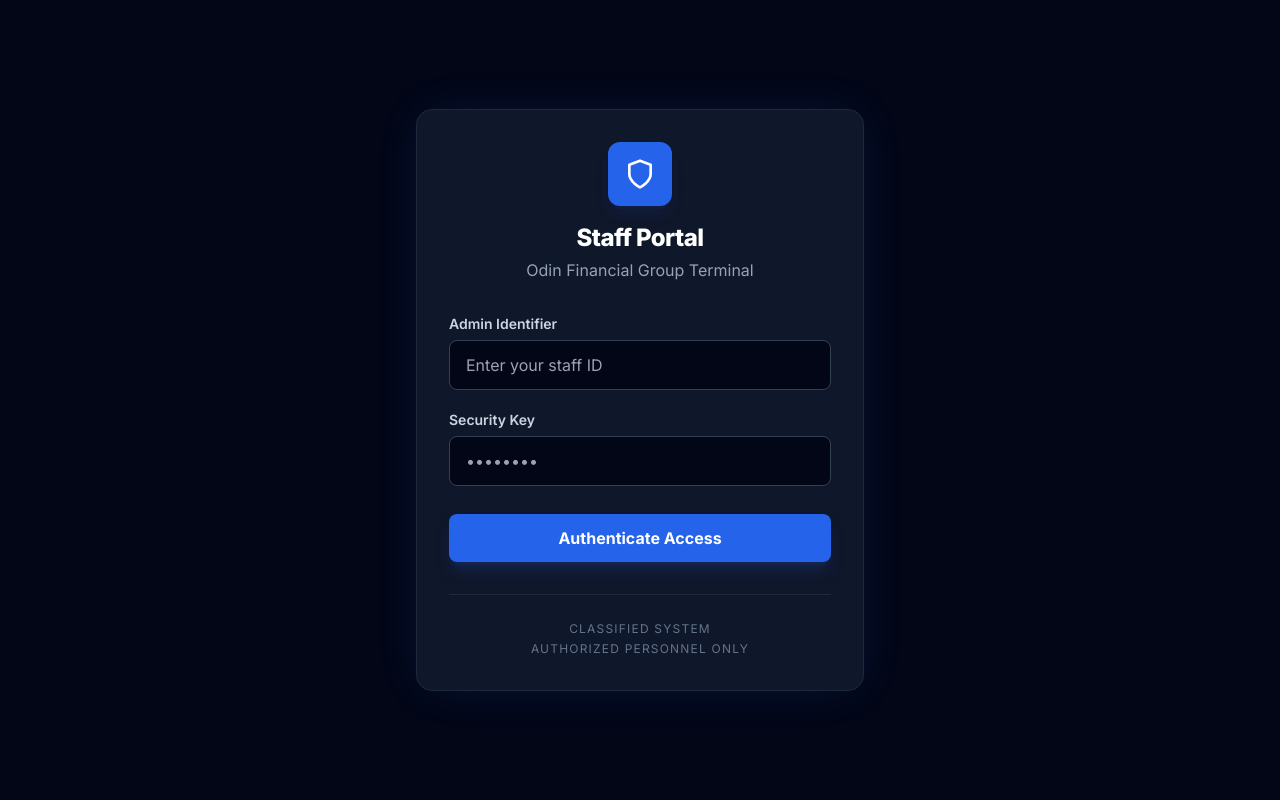
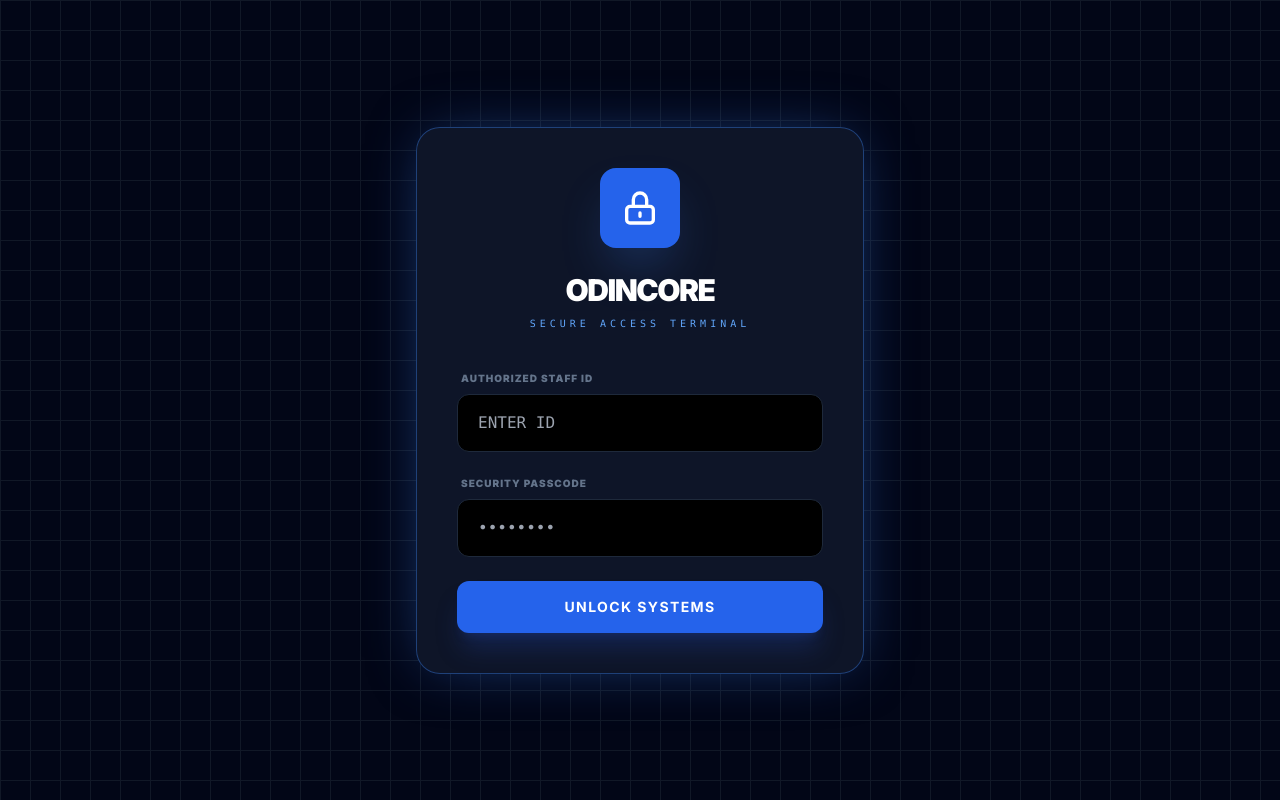
Before and after one commit to samuelakogun1-ops/odinscafe, a plain HTML site: page staff portal login.html in a window 1280 px wide. Drawn offline with nearby package versions, Linux system fonts and the light colour scheme.

Commit message:
Update staff portal login.html

```diff
--- a/staff portal login.html
+++ b/staff portal login.html
@@ -3,108 +3,76 @@
 <head>
     <meta charset="UTF-8">
     <meta name="viewport" content="width=device-width, initial-scale=1.0">
-    <title>Staff Portal | Odin Financial Group</title>
+    <title>OdinCore | Secure Terminal</title>
     <script src="https://cdn.tailwindcss.com"></script>
-    <link href="https://fonts.googleapis.com/css2?family=Inter:wght@400;600;700;800&display=swap" rel="stylesheet">
+    <link href="https://fonts.googleapis.com/css2?family=Inter:wght@400;700;900&display=swap" rel="stylesheet">
     <style>
-        body {
-            font-family: 'Inter', sans-serif;
-            background-color: #020617;
-        }
-        .admin-glow {
-            box-shadow: 0 0 50px -12px rgba(59, 130, 246, 0.2);
-        }
-        input:focus {
-            outline: none;
-            border-color: #3b82f6;
-            box-shadow: 0 0 0 2px rgba(59, 130, 246, 0.2);
+        body { font-family: 'Inter', sans-serif; background-color: #020617; color: white; overflow: hidden; }
+        .terminal-glow { box-shadow: 0 0 60px -15px rgba(59, 130, 246, 0.5); }
+        .grid-bg {
+            background-image: linear-gradient(to right, #111827 1px, transparent 1px), linear-gradient(to bottom, #111827 1px, transparent 1px);
+            background-size: 30px 30px;
         }
     </style>
 </head>
-<body class="flex items-center justify-center min-h-screen p-4">
-    <div class="w-full max-w-md bg-slate-900 border border-slate-800 rounded-2xl p-8 admin-glow">
-        <!-- Logo/Header -->
-        <div class="text-center mb-8">
-            <div class="inline-flex items-center justify-center w-16 h-16 bg-blue-600 rounded-xl mb-4 shadow-lg shadow-blue-900/20">
-                <svg xmlns="http://www.w3.org/2000/svg" class="w-8 h-8 text-white" viewBox="0 0 24 24" fill="none" stroke="currentColor" stroke-width="2" stroke-linecap="round" stroke-linejoin="round"><path d="M12 22s8-4 8-10V5l-8-3-8 3v7c0 6 8 10 8 10z"/></svg>
+<body class="flex items-center justify-center min-h-screen relative grid-bg">
+
+    <div class="w-full max-w-md bg-slate-900/95 backdrop-blur-2xl border border-blue-500/40 rounded-3xl p-10 terminal-glow z-10">
+        <div class="text-center mb-10">
+            <div class="inline-flex items-center justify-center w-20 h-20 bg-blue-600 rounded-2xl mb-6 shadow-2xl shadow-blue-500/30">
+                <svg xmlns="http://www.w3.org/2000/svg" class="w-10 h-10 text-white" fill="none" viewBox="0 0 24 24" stroke="currentColor">
+                    <path stroke-linecap="round" stroke-linejoin="round" stroke-width="2" d="M12 15v2m-6 4h12a2 2 0 002-2v-6a2 2 0 00-2-2H6a2 2 0 00-2 2v6a2 2 0 002 2zm10-10V7a4 4 0 00-8 0v4h8z" />
+                </svg>
             </div>
-            <h1 class="text-2xl font-extrabold text-white tracking-tight">Staff Portal</h1>
-            <p class="text-slate-400 mt-1">Odin Financial Group Terminal</p>
+            <h1 class="text-3xl font-black tracking-tighter text-white uppercase">OdinCore</h1>
+            <p class="text-blue-400 font-mono text-[10px] tracking-[0.4em] mt-2 uppercase">Secure Access Terminal</p>
         </div>
 
-        <!-- Login Form -->
-        <form id="loginForm" class="space-y-5">
+        <div id="loginForm" class="space-y-6">
             <div>
-                <label class="block text-sm font-semibold text-slate-300 mb-1.5" for="admin-id">Admin Identifier</label>
-                <input
-                    type="text"
-                    id="admin-id"
-                    placeholder="Enter your staff ID"
-                    class="w-full px-4 py-3 bg-slate-950 border border-slate-700 text-white rounded-lg transition-all"
-                    required
-                >
+                <label class="block text-[10px] font-black text-slate-500 uppercase tracking-widest mb-2 px-1">Authorized Staff ID</label>
+                <input type="text" id="admin-id" placeholder="ENTER ID" class="w-full px-5 py-4 bg-black border border-slate-800 rounded-xl focus:border-blue-500 outline-none transition-all text-white font-mono uppercase">
             </div>
+            <div>
+                <label class="block text-[10px] font-black text-slate-500 uppercase tracking-widest mb-2 px-1">Security Passcode</label>
+                <input type="password" id="password" placeholder="••••••••" class="w-full px-5 py-4 bg-black border border-slate-800 rounded-xl focus:border-blue-500 outline-none transition-all text-white font-mono">
+            </div>
+            <button onclick="handleLogin()" class="w-full py-4 bg-blue-600 hover:bg-blue-500 font-bold rounded-xl shadow-xl shadow-blue-900/40 transition-all active:scale-95 text-white uppercase tracking-widest text-sm">
+                Unlock Systems
+            </button>
+            <p id="error-msg" class="text-red-500 text-xs mt-4 text-center hidden font-bold animate-pulse uppercase">Critical Error: Credentials Invalid</p>
+        </div>
 
-            <div>
-                <label class="block text-sm font-semibold text-slate-300 mb-1.5" for="password">Security Key</label>
-                <input
-                    type="password"
-                    id="password"
-                    placeholder="••••••••"
-                    class="w-full px-4 py-3 bg-slate-950 border border-slate-700 text-white rounded-lg transition-all"
-                    required
-                >
-            </div>
-
-            <div class="pt-2">
-                <button
-                    type="submit"
-                    class="w-full py-3 bg-blue-600 hover:bg-blue-500 text-white font-bold rounded-lg shadow-lg shadow-blue-900/40 transition-all active:scale-[0.98]"
-                >
-                    Authenticate Access
-                </button>
-            </div>
-        </form>
-
-        <!-- Footer Info -->
-        <div class="mt-8 pt-6 border-t border-slate-800 text-center">
-            <p class="text-xs text-slate-500 leading-relaxed uppercase tracking-widest">
-                Classified System <br>
-                Authorized Personnel Only
-            </p>
+        <div id="success-state" class="hidden text-center py-6">
+            <div class="inline-block animate-spin rounded-full h-10 w-10 border-4 border-blue-500 border-t-transparent mb-4"></div>
+            <div class="text-blue-400 font-mono text-xs tracking-widest">ACCESS GRANTED. INITIALIZING...</div>
         </div>
     </div>
 
-    <!-- Simple Success/Error Notification -->
-    <div id="toast" class="fixed bottom-6 right-6 px-6 py-3 rounded-lg text-white font-medium transform translate-y-24 opacity-0 transition-all duration-300 pointer-events-none"></div>
+    <script>
+        function handleLogin() {
+            const id = document.getElementById('admin-id').value;
+            const pass = document.getElementById('password').value;
+            const error = document.getElementById('error-msg');
+            const form = document.getElementById('loginForm');
+            const success = document.getElementById('success-state');
 
-    <script>
-        document.getElementById('loginForm').addEventListener('submit', function(e) {
-            e.preventDefault();
+            // Updated Credentials
+            const VALID_ID = 'ADMIN-ODIN';
+            const VALID_PASS = 'ODIN-SECURE-2026';
 
-            const adminId = document.getElementById('admin-id').value;
-            const password = document.getElementById('password').value;
-            const toast = document.getElementById('toast');
+            if (id.toUpperCase() === VALID_ID && pass === VALID_PASS) {
+                error.classList.add('hidden');
+                form.classList.add('hidden');
+                success.classList.remove('hidden');
 
-            // Simple demo authentication logic
-            if (adminId && password) {
-                showToast("Authenticating credentials...", "bg-blue-600");
-
-                // Simulate a slight delay for the "secure" feel
                 setTimeout(() => {
-                    showToast("Access Granted. Redirecting to Terminal...", "bg-green-600");
-                }, 1500);
+                    window.location.href = "admin%20management%20terminal.html";
+                }, 1200);
+            } else {
+                error.classList.remove('hidden');
+                document.getElementById('password').value = '';
             }
-        });
-
-        function showToast(message, bgColor) {
-            const toast = document.getElementById('toast');
-            toast.textContent = message;
-            toast.className = `fixed bottom-6 right-6 px-6 py-3 rounded-lg text-white font-medium transform transition-all duration-300 ${bgColor}`;
-
-            setTimeout(() => {
-                toast.classList.add('translate-y-24', 'opacity-0');
-            }, 3000);
         }
     </script>
 </body>
```
